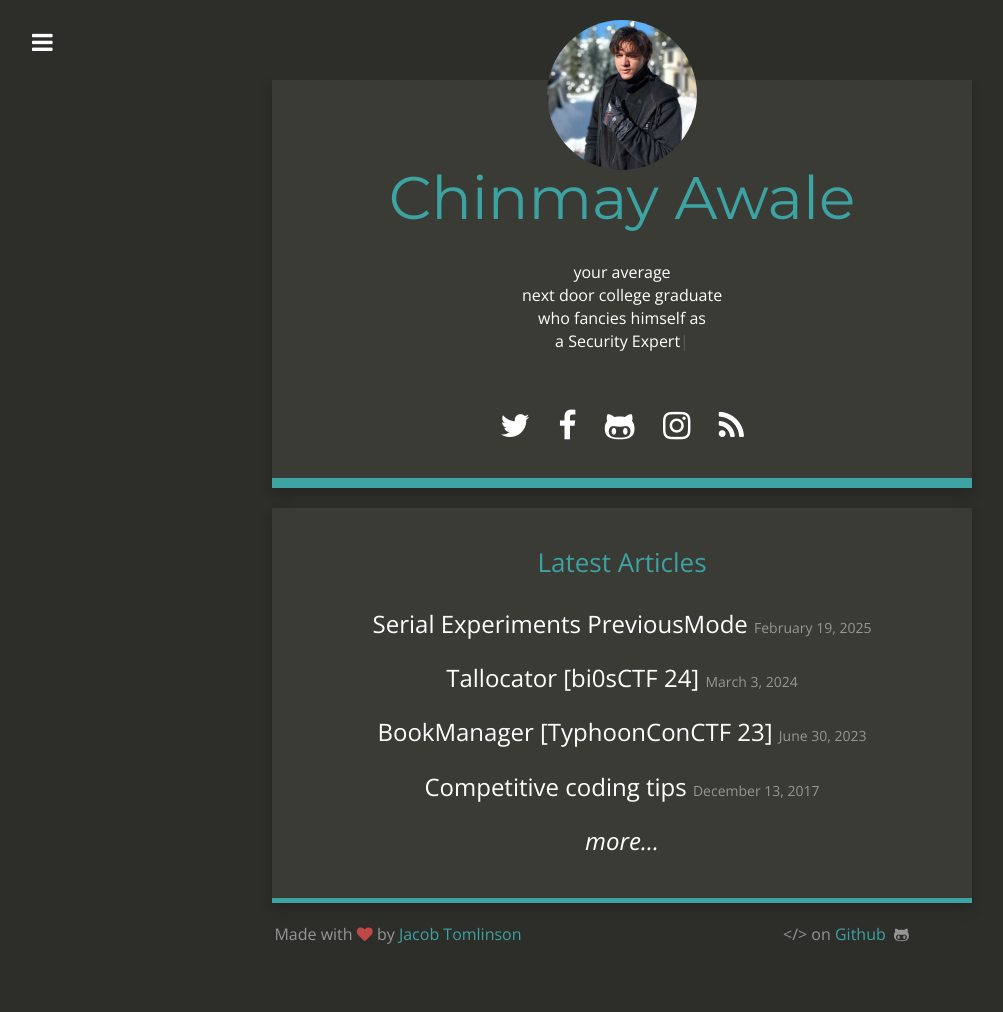
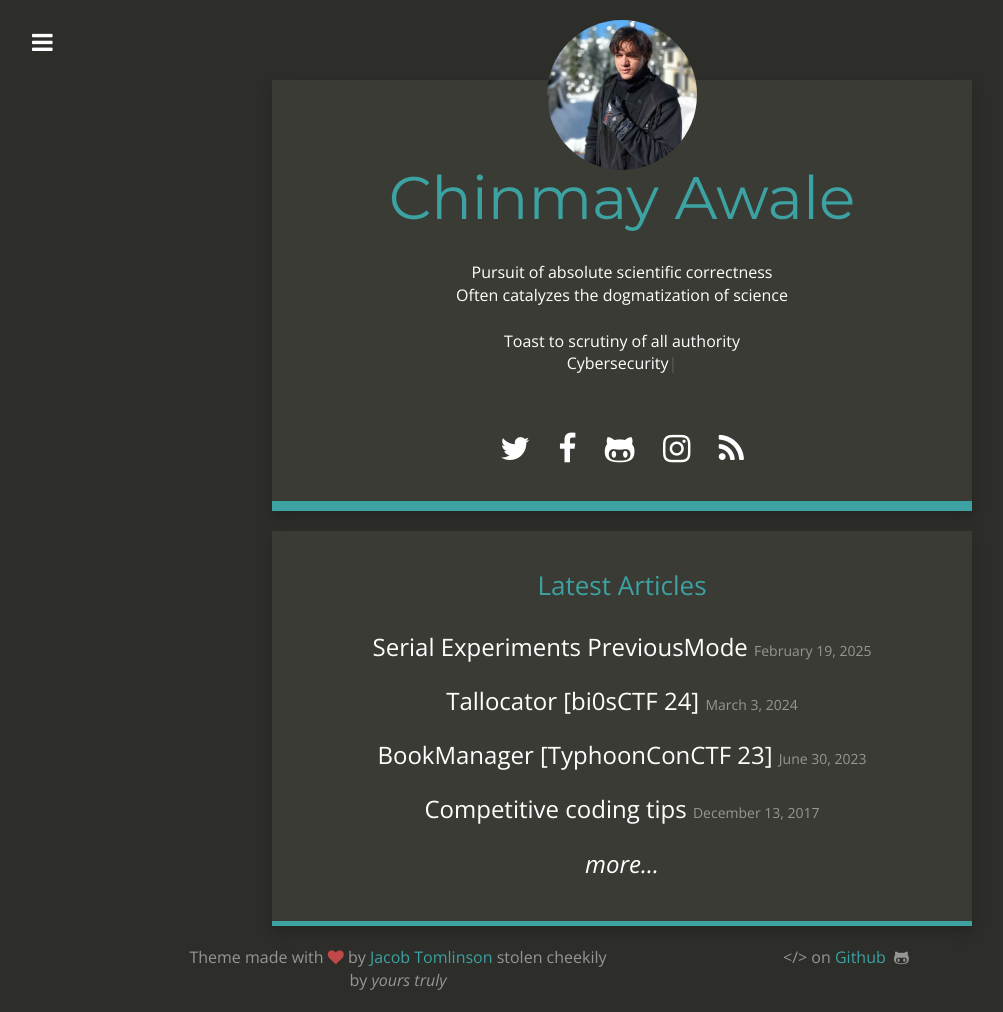
Before and after one commit to Owl-A/owl-a.github.io, a Jekyll site: the page built from index.html, in a window 1280 px wide. Shown: the whole page, without its empty margins (18-1021 px from the left). Built offline with Jekyll 4.4.1, drawn with Linux system fonts in a browser that asks for light colours; nearby versions of some CDN libraries; before the commit the page ends 966 px from its top, so only the background shows below that.

Commit message:
minor corrections

```diff
--- a/_config.yml
+++ b/_config.yml
@@ -12,7 +12,7 @@
 post_limit: 5
 
 #description typing
-title_description: "your average <br/> next door college graduate <br/> who fancies himself as"
+title_description: "Pursuit of absolute scientific correctness <br/>Often catalyzes the dogmatization of science <br/><br/>Toast to scrutiny of all authority"
 dynamic-typing: True
 loop: True
 loop-count: False # Set False for infinite loop, or set any number for finite loop.
@@ -20,11 +20,11 @@
 start-delay: 200
 delete-delay: 5000
 lines: # You can add HTML Tags in the Text
-  - text: " a Security Expert"
-  - text: " a Philosopher"
-  - text: " an Innovator"
-  - text: " a Casual Gamer"
-  - text: " a Software Developer"
+  - text: Cybersecurity
+  - text: Liguistics
+  - text: Mathematics
+  - text: Music
+  - text: Compilers
 
 # Social usernames/URLs
 twitter_username: Owl_A_
@@ -38,7 +38,7 @@
 facebook_link: https://www.facebook.com/chinmay.awale
 
 # Footer
-footer_left: "Made with <i class=\"fa fa-heart\"></i> by <a href=\"https://twitter.com/_JacobTomlinson\">Jacob Tomlinson</a>"
+footer_left: "Theme made with <i class=\"fa fa-heart\"></i> by <a href=\"https://twitter.com/_JacobTomlinson\">Jacob Tomlinson</a> <br\\> stolen cheekily by <i>yours truly</i>"
 footer_right: "&lt;/&gt; on <a href=\"https://github.com/jacobtomlinson/carte-noire\">Github</a> &nbsp;<i class=\"fa fa-github-alt\"></i>"
 
 # Build settings
--- a/resume.html
+++ /dev/null
@@ -1,4 +0,0 @@
----
-layout: default
----
-<object data="/resume.pdf" width="1000" height="1000" type='application/pdf'></object>
```
Also changed, not shown: 1 other file.
